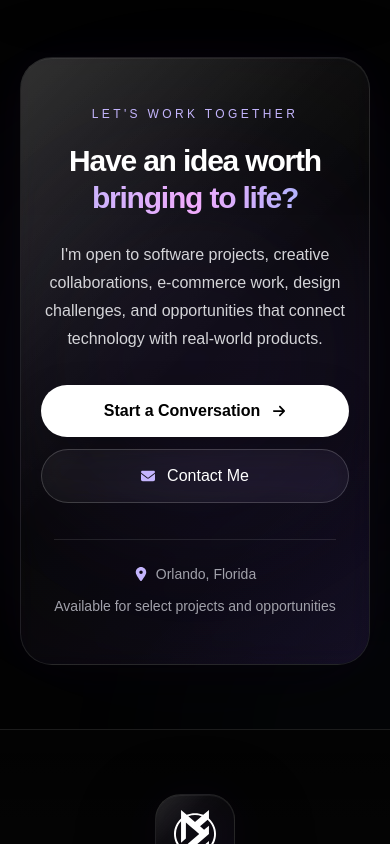
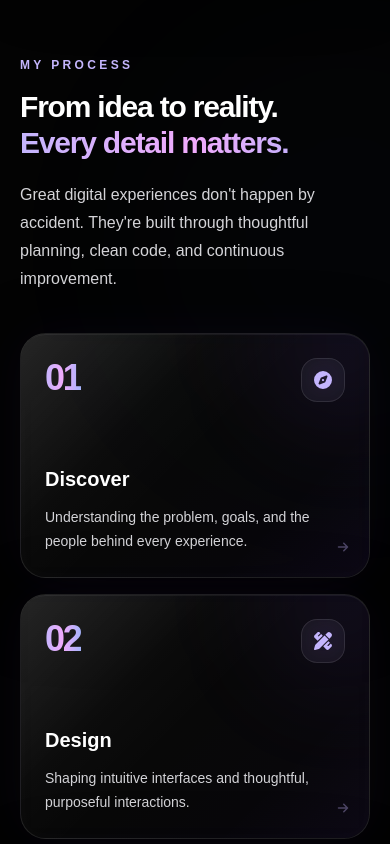
Before and after one commit to dsalguera/Salguera_Studio, a Next.js app: page / in a window 390 px wide. Shown: the part 6920-7764 px from the top of the page. Built offline with nearby package versions, Linux system fonts and the light colour scheme.

Commit message:
Projects Changes

```diff
--- a/app/page.tsx
+++ b/app/page.tsx
@@ -4,6 +4,7 @@ import Skills from "@/components/Skills";
 import Experience from "@/components/Experience";
 import FeaturedProjects from "@/components/FeaturedProjects";
 import CTA from "@/components/CTA";
+import MyProcess from "@/components/MyProcess";
 
 export default function Home() {
   return (
@@ -13,6 +14,7 @@ export default function Home() {
       <Skills />
       <FeaturedProjects />
       <Experience />
+      <MyProcess />
       <CTA />
     </main>
   );
--- a/components/CTA.tsx
+++ b/components/CTA.tsx
@@ -4,7 +4,6 @@ import Link from "next/link";
 import { motion } from "framer-motion";
 import {
   FaArrowRight,
-  FaEnvelope,
   FaLocationDot,
 } from "react-icons/fa6";
 
@@ -68,13 +67,6 @@ export default function CTA() {
                 <FaArrowRight className="text-sm transition-transform duration-300 group-hover:translate-x-1" />
               </Link>
 
-              <a
-                href="/contact"
-                className="theme-secondary-button group inline-flex w-full items-center justify-center gap-3 rounded-full border px-7 py-3.5 font-medium transition duration-300 hover:scale-[1.02] sm:w-auto"
-              >
-                <FaEnvelope className="accent-text text-sm" />
-                Contact Me
-              </a>
             </div>
 
             {/* Details */}
--- /dev/null
+++ b/components/MyProcess.tsx
@@ -0,0 +1,96 @@
+"use client";
+
+import { motion } from "framer-motion";
+import {
+  FaCompass,
+  FaPenRuler,
+  FaCode,
+  FaWandMagicSparkles,
+  FaArrowRight,
+} from "react-icons/fa6";
+
+const steps = [
+  {
+    number: "01",
+    title: "Discover",
+    description: "Understanding the problem, goals, and the people behind every experience.",
+    icon: FaCompass,
+  },
+  {
+    number: "02",
+    title: "Design",
+    description: "Shaping intuitive interfaces and thoughtful, purposeful interactions.",
+    icon: FaPenRuler,
+  },
+  {
+    number: "03",
+    title: "Develop",
+    description: "Turning concepts into dependable, maintainable, scalable applications.",
+    icon: FaCode,
+  },
+  {
+    number: "04",
+    title: "Refine",
+    description: "Testing, optimizing, and polishing the details that make a difference.",
+    icon: FaWandMagicSparkles,
+  },
+];
+
+export default function MyProcess() {
+  return (
+    <section id="process" aria-labelledby="process-heading" className="relative w-full overflow-hidden py-16 sm:py-20 lg:py-24">
+      <div className="theme-glow-secondary pointer-events-none absolute -right-52 top-0 h-[500px] w-[500px] rounded-full opacity-15 blur-[110px]" />
+      <div className="relative mx-auto w-full max-w-[1500px] px-5 sm:px-8 md:px-12 lg:px-16 xl:px-20">
+        <motion.div
+          initial={{ opacity: 0, y: 22 }}
+          whileInView={{ opacity: 1, y: 0 }}
+          viewport={{ once: true, amount: 0.25 }}
+          transition={{ duration: 0.65, ease: [0.22, 1, 0.36, 1] }}
+          className="max-w-3xl"
+        >
+          <p className="accent-text text-xs font-semibold uppercase tracking-[0.28em] sm:text-sm">My Process</p>
+          <h2 id="process-heading" className="theme-text mt-4 text-3xl font-black tracking-[-0.04em] sm:text-4xl md:text-5xl">
+            From idea to reality.
+            <span className="accent-gradient-text block">Every detail matters.</span>
+          </h2>
+          <p className="theme-text-secondary mt-5 max-w-2xl text-base leading-7 sm:text-lg sm:leading-8">
+            Great digital experiences don&apos;t happen by accident. They&apos;re built through thoughtful planning, clean code, and continuous improvement.
+          </p>
+        </motion.div>
+
+        <div className="relative mt-10 grid gap-4 sm:mt-12 md:grid-cols-2 xl:grid-cols-4">
+          <div className="pointer-events-none absolute left-[12%] right-[12%] top-[3.6rem] hidden h-px bg-gradient-to-r from-transparent via-[var(--border)] to-transparent xl:block" />
+          {steps.map((step, index) => {
+            const Icon = step.icon;
+            return (
+              <motion.article
+                key={step.number}
+                initial={{ opacity: 0, y: 26 }}
+                whileInView={{ opacity: 1, y: 0 }}
+                viewport={{ once: true, amount: 0.2 }}
+                transition={{ delay: index * 0.1, duration: 0.65, ease: [0.22, 1, 0.36, 1] }}
+                whileHover={{ y: -5 }}
+                className="theme-card group relative flex min-h-[245px] flex-col overflow-hidden rounded-[1.6rem] border p-6 sm:p-7"
+              >
+                <div className="pointer-events-none absolute -right-16 -top-20 h-44 w-44 rounded-full bg-[rgba(var(--accent-rgb),0.08)] blur-[48px] transition-opacity duration-300 group-hover:opacity-100" />
+                <div className="relative flex items-start justify-between">
+                  <span className="accent-gradient-text text-4xl font-black tracking-[-0.06em]">{step.number}</span>
+                  <span className="theme-surface accent-text flex h-11 w-11 items-center justify-center rounded-2xl border text-lg">
+                    <Icon aria-hidden="true" />
+                  </span>
+                </div>
+                <div className="relative mt-auto pt-10">
+                  <h3 className="theme-text text-xl font-bold">{step.title}</h3>
+                  <p className="theme-text-secondary mt-3 text-sm leading-6">{step.description}</p>
+                </div>
+                {index < steps.length - 1 && (
+                  <FaArrowRight aria-hidden="true" className="accent-text absolute bottom-6 right-5 hidden text-xs opacity-35 xl:block" />
+                )}
+              </motion.article>
+            );
+          })}
+        </div>
+      </div>
+    </section>
+  );
+}
```
Also changed, not shown: 1 other file (tests, documents, lock files or other folders).
